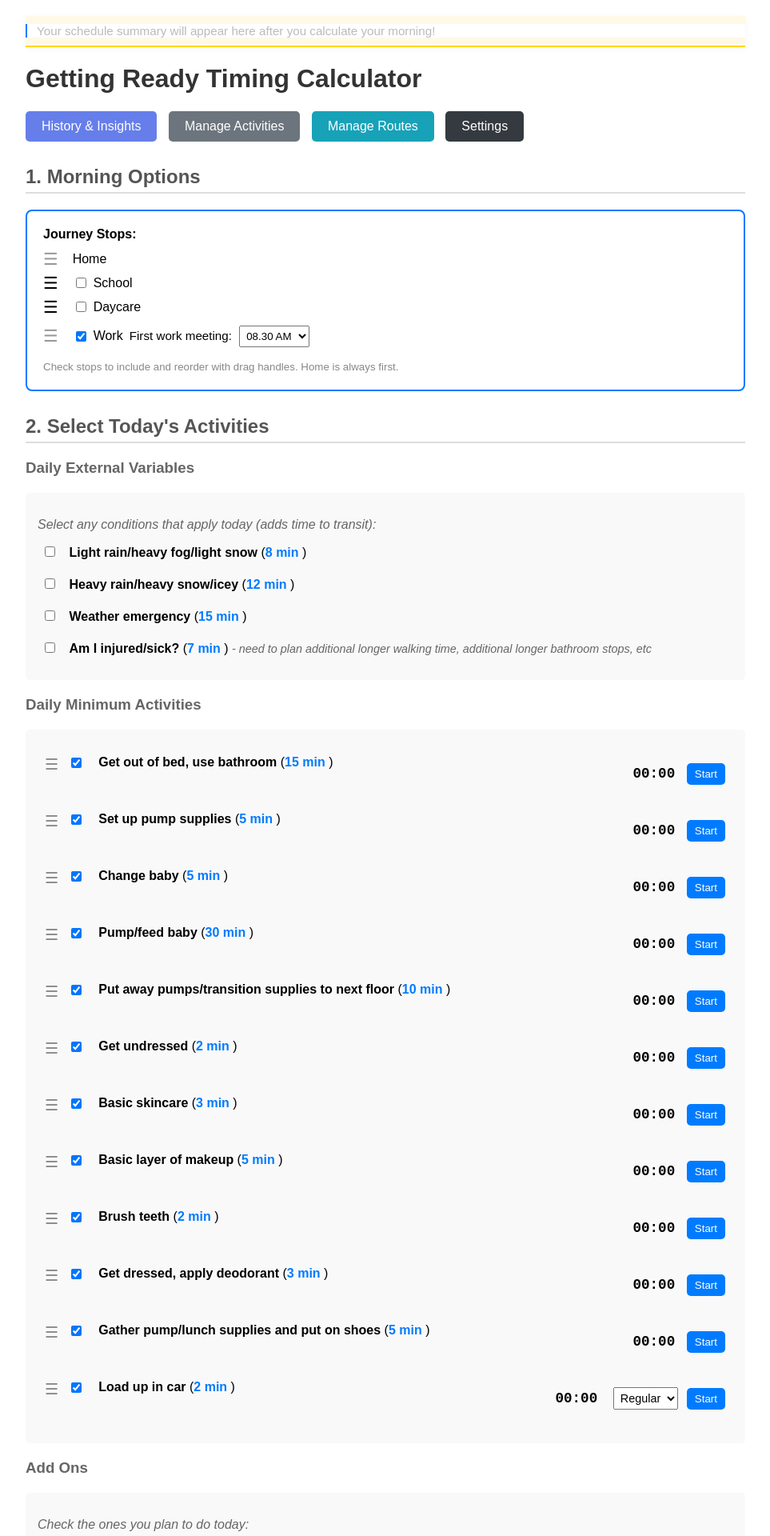
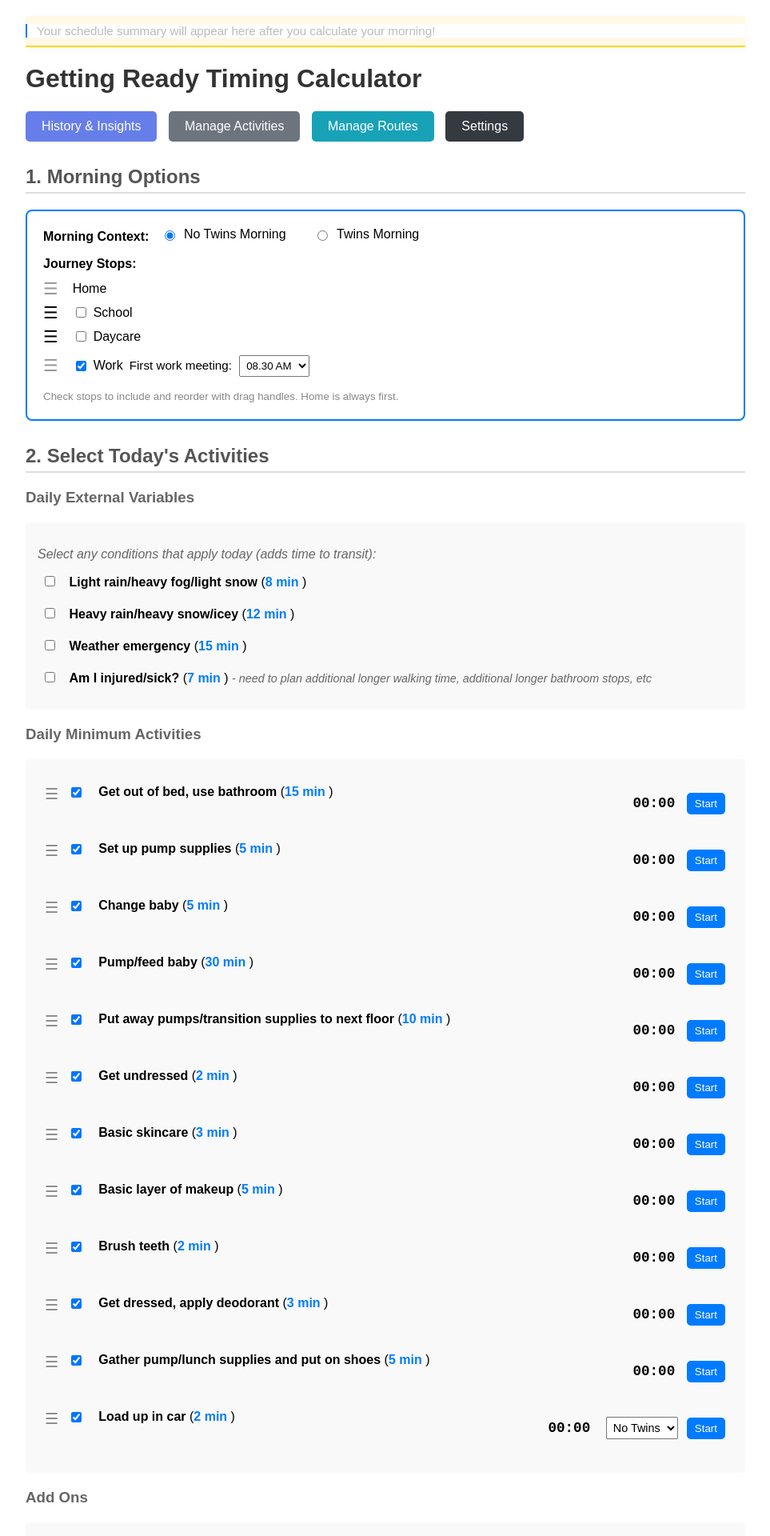
Before and after one commit to rlussky/getting-ready-app, a Flask app: page / in a window 1280 px wide. Shown: the top 1920 px of the page at 80% size, without its empty margins (158-1121 px from the left). Run offline with Flask 3, Linux system fonts and the light colour scheme; data that the repository does not hold is empty.

Commit message:
feat: Enhance scheduling logic with twins context and update UI for morning options

```diff
--- a/activities_db.json
+++ b/activities_db.json
@@ -6,7 +6,8 @@
     "minutes_no_twins": 8,
     "location": "In Transit",
     "note": "",
-    "order": 0
+    "order": 0,
+    "same_for_both_contexts": false
   },
   {
     "section": "Daily External Variables",
@@ -157,7 +158,8 @@
     "location": "main floor",
     "note": "",
     "order": 15,
-    "same_for_both_contexts": false
+    "same_for_both_contexts": false,
+    "timing_history": []
   },
   {
     "section": "Add Ons",
--- a/app.py
+++ b/app.py
@@ -15,6 +15,8 @@ app.secret_key = os.urandom(24)
 def schedule_json():
     school_arrival_time = request.form.get('school_arrival_time')
     work_meeting_time = request.form.get('work_meeting_time')
+    daycare_arrival_time = request.form.get('daycare_arrival_time')
+    twins_morning = request.form.get('twins_morning') == 'on'
     selected_activities = request.form.getlist('activities')
     journey_stops = []
     stop_index = 0
@@ -24,9 +26,8 @@ def schedule_json():
             break
         journey_stops.append({'location': location})
         stop_index += 1
-    boy_morning = any(stop.get('location') == 'school' for stop in journey_stops)
     all_activities = load_activities()
-    schedule = calculate_schedule(journey_stops, selected_activities, all_activities, boy_morning, school_arrival_time, work_meeting_time)
+    schedule = calculate_schedule(journey_stops, selected_activities, all_activities, twins_morning, school_arrival_time, work_meeting_time, daycare_arrival_time)
     return jsonify(schedule or {})
 
 ACTIVITIES_DB = 'activities_db.json'
@@ -74,6 +75,7 @@ def default_settings():
         'inline_timer_enabled': False,
         'emoji_enabled': True,
         'work_meeting_default': '08:30',
+        'context_determination_method': 'explicit_toggle',  # 'explicit_toggle' or 'school_presence'
         'stops': {
             'home': {
                 'always_on': True,
@@ -153,7 +155,9 @@ def get_available_destinations(from_loc):
 def home():
     if request.method == 'POST':
         # Save form data
+        session['twins_morning'] = request.form.get('twins_morning') == 'on'
         session['school_arrival_time'] = request.form.get('school_arrival_time')
+        session['daycare_arrival_time'] = request.form.get('daycare_arrival_time')
         session['work_meeting_time'] = request.form.get('work_meeting_time')
         session['selected_activities'] = request.form.getlist('activities')
 
@@ -200,11 +204,11 @@ def home():
 
     # Calculate journey times
     journey_stops = session.get('journey_stops', [])
-    boy_morning = any(stop.get('location') == 'school' for stop in journey_stops)
+    twins_morning = session.get('twins_morning', False)
     school_arrival_time = session.get('school_arrival_time', None)
     daycare_arrival_time = session.get('daycare_arrival_time', None)
     work_meeting_time = session.get('work_meeting_time', None)
-    schedule = calculate_schedule(journey_stops, selected_activities, all_activities, boy_morning, school_arrival_time, work_meeting_time, daycare_arrival_time)
+    schedule = calculate_schedule(journey_stops, selected_activities, all_activities, twins_morning, school_arrival_time, work_meeting_time, daycare_arrival_time)
 
     # Get available routes for journey builder
     routes = load_routes()
@@ -213,15 +217,16 @@ def home():
     return render_template('home.html',
                          sections=sections,
                          schedule=schedule,
-                         boy_morning=boy_morning,
+                         twins_morning=twins_morning,
                          school_arrival_time=school_arrival_time,
+                         daycare_arrival_time=daycare_arrival_time,
                          work_meeting_time=work_meeting_time,
                          journey_stops=journey_stops,
                          all_locations=all_locations,
                          routes=routes,
                          settings=settings)
 
-def calculate_schedule(journey_stops, selected_activities, all_activities, boy_morning, school_arrival_time, work_meeting_time, daycare_arrival_time=None):
+def calculate_schedule(journey_stops, selected_activities, all_activities, twins_morning, school_arrival_time, work_meeting_time, daycare_arrival_time=None):
     """Calculate the complete schedule based on selected stops and constraints."""
     if not journey_stops or len(journey_stops) == 0:
         return None
@@ -236,7 +241,8 @@ def calculate_schedule(journey_stops, selected_activities, all_activities, boy_m
             idx = int(idx_str)
             if idx < len(all_activities):
                 activity = all_activities[idx]
-                minutes = activity.get('minutes_no_twins', 0)
+                # Use twins or no-twins estimate based on context toggle
+                minutes = activity.get('minutes_twins', 0) if twins_morning else activity.get('minutes_no_twins', 0)
                 if activity.get('section') == 'Daily External Variables':
                     external_bump += minutes
                 else:
@@ -247,7 +253,7 @@ def calculate_schedule(journey_stops, selected_activities, all_activities, boy_m
 
     # Determine constraints
     constraints = []
-    if boy_morning and school_arrival_time and 'school' in stops_list:
+    if twins_morning and school_arrival_time and 'school' in stops_list:
         try:
             datetime.strptime(school_arrival_time, '%H:%M')
             constraints.append(('school', school_arrival_time))
--- a/templates/home.html
+++ b/templates/home.html
@@ -85,6 +85,16 @@
     <form method="POST" id="mainForm" autocomplete="off">
         <h2>1. Morning Options</h2>
         <div style="background: #fff; border: 2px solid #007bff; border-radius: 8px; padding: 20px; margin: 20px 0; margin-bottom: 20px;">
+            <div style="margin-bottom:16px;">
+                <strong>Morning Context:</strong>
+                <label style="display:inline-flex; align-items:center; gap:8px; margin-right:20px;">
+                    <input type="radio" name="twins_morning" value="off" {% if not twins_morning %}checked{% endif %} onchange="updateScheduleSummary()"> No Twins Morning
+                </label>
+                <label style="display:inline-flex; align-items:center; gap:8px;">
+                    <input type="radio" name="twins_morning" value="on" {% if twins_morning %}checked{% endif %} onchange="updateScheduleSummary()"> Twins Morning
+                </label>
+            </div>
+
             <strong>Journey Stops:</strong>
             {% set stop_locations = journey_stops | map(attribute='location') | list %}
             <ul id="stops-list" style="list-style:none;padding:0;margin:10px 0 10px 0;">
@@ -219,8 +229,8 @@
                                 <span id="mini-timer-{{ item.idx }}" class="timer-display" style="font-size:1.1em; font-weight:bold; min-width:70px; text-align:center; font-family:'Courier New', monospace;">00:00</span>
                                 {% if not item.activity.same_for_both_contexts %}
                                 <select id="mini-context-{{ item.idx }}" style="padding:4px; font-size:0.9em;">
-                                    <option value="false">Regular</option>
-                                    <option value="true">Twin</option>
+                                    <option value="false">No Twins</option>
+                                    <option value="true">Twins</option>
                                 </select>
                                 {% endif %}
                                 <button class="start-btn" style="padding:6px 10px;" onclick="homeStartTimer({{ item.idx }}, '{{ item.activity.name }}'); return false;">Start</button>
--- a/templates/settings.html
+++ b/templates/settings.html
@@ -20,7 +20,6 @@
     <h1>App Settings</h1>
     <div style="margin-bottom:12px;">
         <a href="/">← Back to Calculator</a>
-        <a href="/timer">Timer</a>
         <a href="/history">History & Insights</a>
         <a href="/manage_activities">Manage Activities</a>
     </div>
```
